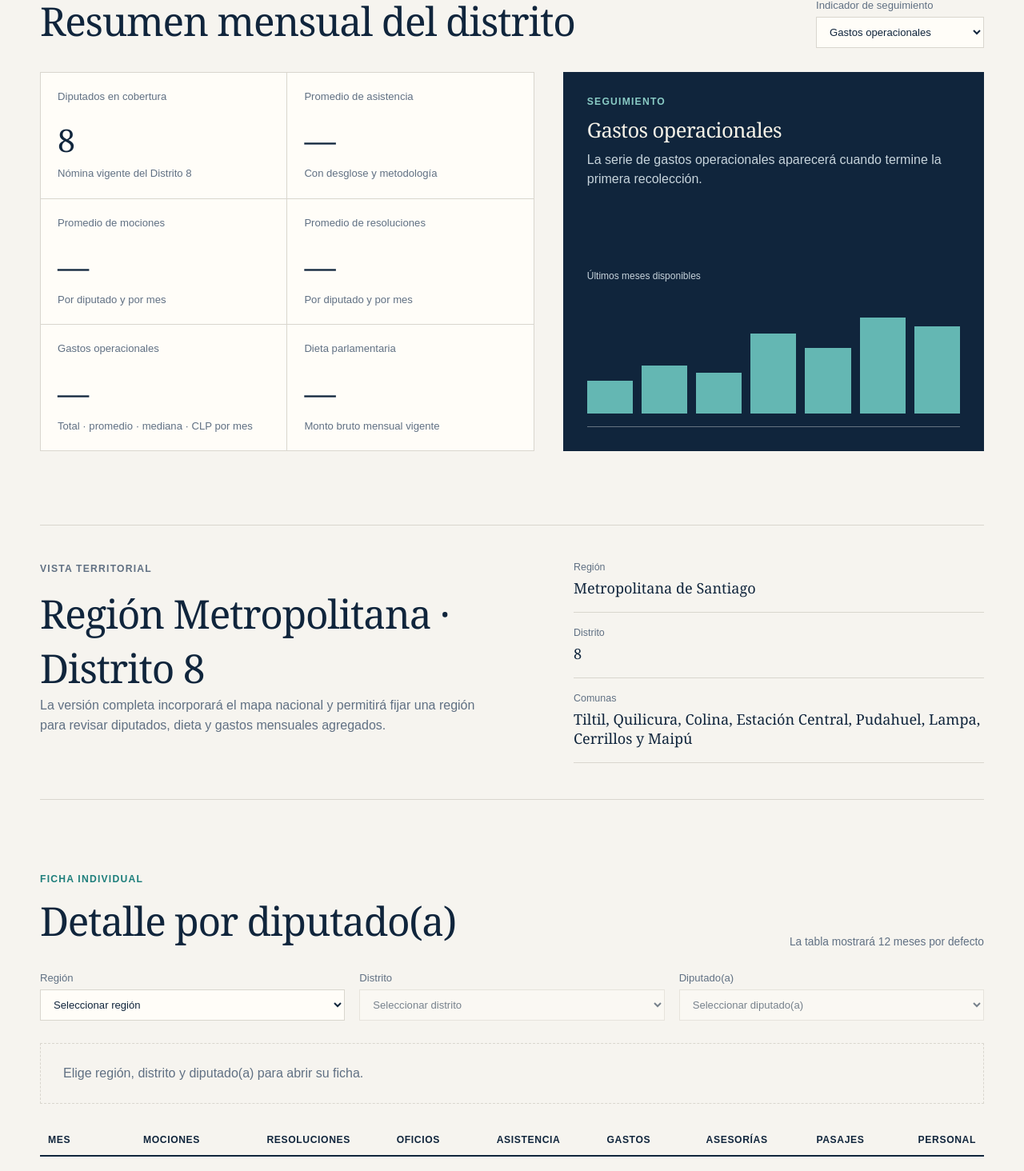
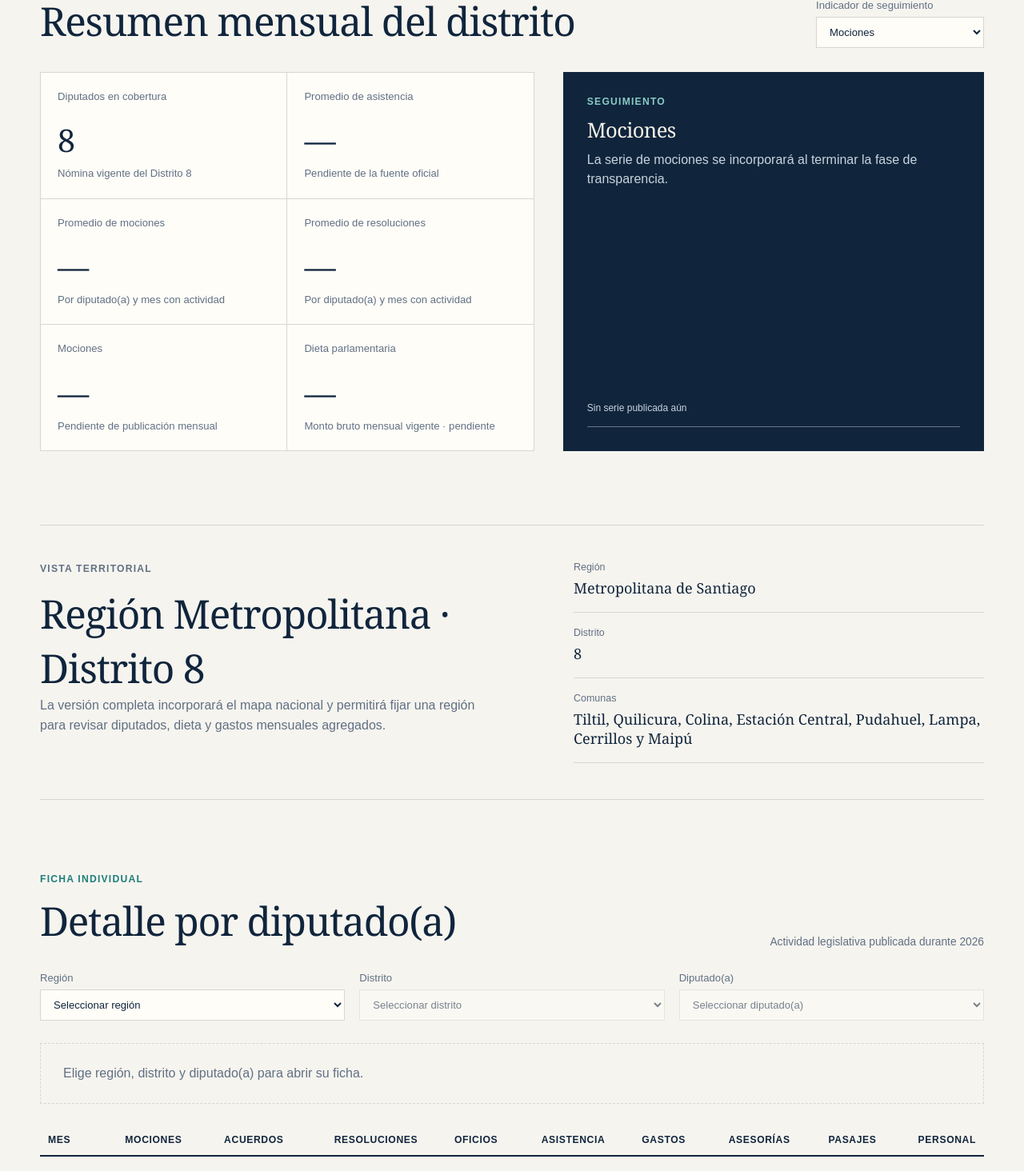
Before and after one commit to faal2026/observatorio-diputados, a Next.js app: page / in a window 1280 px wide. Shown: the part 593-2057 px from the top of the page at 80% size. Built offline with nearby package versions, Linux system fonts and the light colour scheme.

Commit message:
Mostrar actividad legislativa en el tablero

```diff
--- a/app/page.tsx
+++ b/app/page.tsx
@@ -1,25 +1,18 @@
 "use client";
 
-import { useMemo, useState } from "react";
+import { useEffect, useMemo, useState } from "react";
 import districtSummary from "../data/generated/distrito-8-summary.json";
 
 type Metric = "gastos" | "asesorias" | "pasajes" | "personal" | "mociones" | "resoluciones";
+type ActivityName = "motions" | "resolutions";
 
-const metricLabels: Record<Metric, { label: string; unit: string }> = {
+const metricLabels: Record<Metric, { label: string; unit: string; activity?: ActivityName }> = {
   gastos: { label: "Gastos operacionales", unit: "CLP por mes" },
   asesorias: { label: "Asesorías externas", unit: "CLP por mes" },
   pasajes: { label: "Pasajes aéreos", unit: "CLP por mes" },
   personal: { label: "Personal de apoyo", unit: "CLP por mes" },
-  mociones: { label: "Mociones", unit: "Número por mes" },
-  resoluciones: { label: "Resoluciones", unit: "Número por mes" },
-};
-
-const pilotProfile = {
-  name: "Pier Karlezi Hazleby",
-  district: "Distrito 8",
-  region: "Región Metropolitana de Santiago",
-  period: "2026–2030",
-  commissions: ["Hacienda", "Obras Públicas, Transportes y Telecomunicaciones"],
+  mociones: { label: "Mociones", unit: "Número por mes", activity: "motions" },
+  resoluciones: { label: "Resoluciones", unit: "Número por mes", activity: "resolutions" },
 };
 
 const sources = [
@@ -28,143 +21,173 @@ const sources = [
   "Transparencia Activa: dieta parlamentaria vigente.",
 ];
 
+type MonthlyActivity = {
+  by_month: Record<string, number>;
+  total: number;
+  months_with_records: number;
+  average_per_deputy_per_month: number | null;
+};
+
 type DistrictSummary = {
   deputies_count: number;
   retrieved_at: string;
   deputies: { id: string; name: string }[];
+  availability: string;
+  activity?: { motions: MonthlyActivity; agreements: MonthlyActivity; resolutions: MonthlyActivity };
 };
 
+type DeputyRecord = {
+  profile: { id: string; name: string; district: string; region: string; period: string };
+  activity: {
+    motions_by_month_and_state: Record<string, Record<string, number>>;
+    agreements_by_month_and_state: Record<string, Record<string, number>>;
+    resolutions_by_month_and_state: Record<string, Record<string, number>>;
+  };
+  transparency: { availability: string };
+};
+
+const decimal = new Intl.NumberFormat("es-CL", { maximumFractionDigits: 1 });
+const monthFormatter = new Intl.DateTimeFormat("es-CL", { month: "short", year: "numeric" });
+
+function labelMonth(month: string) {
+  const [year, number] = month.split("-").map(Number);
+  return monthFormatter.format(new Date(Date.UTC(year, number - 1, 1))).replace(".", "");
+}
+
+function total(states: Record<string, number> | undefined) {
+  return Object.values(states ?? {}).reduce((sum, value) => sum + value, 0);
+}
+
+function stateLabel(state: string) {
+  if (state === "true") return "Admisible";
+  if (state === "false") return "Inadmisible";
+  return state;
+}
+
+function ActivityCell({ states }: { states: Record<string, number> | undefined }) {
+  if (!states || total(states) === 0) return <>—</>;
+  return <><strong>{total(states)}</strong><small className="activity-state">{Object.entries(states).map(([state, count]) => `${stateLabel(state)}: ${count}`).join(" · ")}</small></>;
+}
+
 export default function Home() {
-  const [metric, setMetric] = useState<Metric>("gastos");
+  const [metric, setMetric] = useState<Metric>("mociones");
   const [region, setRegion] = useState("");
   const [district, setDistrict] = useState("");
   const [deputy, setDeputy] = useState("");
+  const [deputyRecord, setDeputyRecord] = useState<DeputyRecord | null>(null);
+  const [profileMessage, setProfileMessage] = useState("");
   const summary = districtSummary as DistrictSummary;
+  const selected = metricLabels[metric];
+  const selectedDeputy = summary.deputies.find((item) => item.name === deputy);
+  const activity = selected.activity ? summary.activity?.[selected.activity] : undefined;
+  const series = Object.entries(activity?.by_month ?? {});
+  const maximum = Math.max(...series.map(([, value]) => value), 1);
 
-  const selected = metricLabels[metric];
-  const chartLabel = useMemo(
-    () => `La serie de ${selected.label.toLocaleLowerCase("es-CL")} aparecerá cuando termine la primera recolección.`,
-    [selected.label],
-  );
+  useEffect(() => {
+    if (!selectedDeputy) {
+      setDeputyRecord(null);
+      setProfileMessage("");
+      return;
+    }
+
+    let active = true;
+    setDeputyRecord(null);
+    setProfileMessage("Cargando actividad legislativa…");
+    fetch(`data/distrito-8/deputies/${selectedDeputy.id}.json`)
+      .then((response) => {
+        if (!response.ok) throw new Error("La ficha no está disponible.");
+        return response.json() as Promise<DeputyRecord>;
+      })
+      .then((record) => {
+        if (active) {
+          setDeputyRecord(record);
+          setProfileMessage("");
+        }
+      })
+      .catch(() => {
+        if (active) setProfileMessage("No fue posible cargar esta ficha. Vuelve a intentarlo en unos segundos.");
+      });
+
+    return () => { active = false; };
+  }, [selectedDeputy]);
+
+  const detailMonths = useMemo(() => {
+    if (!deputyRecord) return [];
+    const months = new Set([
+      ...Object.keys(deputyRecord.activity.motions_by_month_and_state),
+      ...Object.keys(deputyRecord.activity.agreements_by_month_and_state),
+      ...Object.keys(deputyRecord.activity.resolutions_by_month_and_state),
+    ]);
+    return [...months].sort().reverse();
+  }, [deputyRecord]);
+
+  const averageMotions = summary.activity?.motions.average_per_deputy_per_month;
+  const averageResolutions = summary.activity?.resolutions.average_per_deputy_per_month;
+  const chartLabel = activity
+    ? `${activity.total} registros legislativos en los meses publicados del piloto.`
+    : `La serie de ${selected.label.toLocaleLowerCase("es-CL")} se incorporará al terminar la fase de transparencia.`;
 
   return (
     <main>
       <header className="site-header">
         <p className="eyebrow">Piloto de datos públicos · Distrito 8</p>
         <h1>Observatorio Parlamentario</h1>
-        <p className="intro">
-          Un tablero para entender actividad legislativa, asistencia y transparencia parlamentaria con fuentes oficiales y metodología visible.
-        </p>
+        <p className="intro">Un tablero para entender actividad legislativa, asistencia y transparencia parlamentaria con fuentes oficiales y metodología visible.</p>
       </header>
 
       <section className="status" aria-label="Estado del piloto">
         <span className="status-dot" aria-hidden="true" />
-        <strong>Datos del Distrito 8 actualizados</strong>
-        <span>Nómina oficial descargada el {new Intl.DateTimeFormat("es-CL", { dateStyle: "medium" }).format(new Date(summary.retrieved_at))}. Los meses sin publicación se mostrarán como tales; nunca como $0.</span>
+        <strong>{summary.availability === "phase_one_complete" ? "Actividad legislativa del Distrito 8 actualizada" : "Actividad legislativa actualizada parcialmente"}</strong>
+        <span>Última recolección: {new Intl.DateTimeFormat("es-CL", { dateStyle: "medium", timeStyle: "short" }).format(new Date(summary.retrieved_at))}. Los meses sin publicación se mostrarán como tales; nunca como $0.</span>
       </section>
 
       <section className="dashboard" aria-labelledby="dashboard-title">
         <div className="section-heading">
-          <div>
-            <p className="eyebrow">Tablero general</p>
-            <h2 id="dashboard-title">Resumen mensual del distrito</h2>
-          </div>
-          <label>
-            <span>Indicador de seguimiento</span>
-            <select value={metric} onChange={(event) => setMetric(event.target.value as Metric)}>
-              {Object.entries(metricLabels).map(([key, item]) => (
-                <option key={key} value={key}>{item.label}</option>
-              ))}
-            </select>
-          </label>
+          <div><p className="eyebrow">Tablero general</p><h2 id="dashboard-title">Resumen mensual del distrito</h2></div>
+          <label><span>Indicador de seguimiento</span><select value={metric} onChange={(event) => setMetric(event.target.value as Metric)}>{Object.entries(metricLabels).map(([key, item]) => <option key={key} value={key}>{item.label}</option>)}</select></label>
         </div>
 
         <div className="dashboard-grid">
           <div className="summary-grid">
             <MetricCard label="Diputados en cobertura" value={String(summary.deputies_count)} detail="Nómina vigente del Distrito 8" />
-            <MetricCard label="Promedio de asistencia" value="—" detail="Con desglose y metodología" />
-            <MetricCard label="Promedio de mociones" value="—" detail="Por diputado y por mes" />
-            <MetricCard label="Promedio de resoluciones" value="—" detail="Por diputado y por mes" />
-            <MetricCard label={selected.label} value="—" detail={`Total · promedio · mediana · ${selected.unit}`} />
-            <MetricCard label="Dieta parlamentaria" value="—" detail="Monto bruto mensual vigente" />
+            <MetricCard label="Promedio de asistencia" value="—" detail="Pendiente de la fuente oficial" />
+            <MetricCard label="Promedio de mociones" value={averageMotions == null ? "—" : decimal.format(averageMotions)} detail="Por diputado(a) y mes con actividad" />
+            <MetricCard label="Promedio de resoluciones" value={averageResolutions == null ? "—" : decimal.format(averageResolutions)} detail="Por diputado(a) y mes con actividad" />
+            <MetricCard label={selected.label} value={activity ? String(activity.total) : "—"} detail={activity ? `Total del Distrito 8 · ${selected.unit}` : "Pendiente de publicación mensual"} />
+            <MetricCard label="Dieta parlamentaria" value="—" detail="Monto bruto mensual vigente · pendiente" />
           </div>
 
           <article className="chart-panel" aria-labelledby="chart-title">
-            <div>
-              <p className="eyebrow">Seguimiento</p>
-              <h3 id="chart-title">{selected.label}</h3>
-              <p>{chartLabel}</p>
-            </div>
-            <div className="chart-placeholder" role="img" aria-label="Área reservada para la serie mensual del indicador seleccionado">
-              <span>Últimos meses disponibles</span>
-              <div className="chart-lines" aria-hidden="true"><i /><i /><i /><i /><i /><i /><i /></div>
-            </div>
+            <div><p className="eyebrow">Seguimiento</p><h3 id="chart-title">{selected.label}</h3><p>{chartLabel}</p></div>
+            {series.length ? (
+              <div className="chart" role="img" aria-label={`Serie mensual de ${selected.label}`}>
+                <div className="chart-lines" aria-hidden="true">{series.map(([month, value]) => <i key={month} style={{ height: `${Math.max(8, Math.round((value / maximum) * 100))}%` }} title={`${labelMonth(month)}: ${value}`} />)}</div>
+                <div className="chart-axis">{series.map(([month, value]) => <span key={month}>{labelMonth(month)}<b>{value}</b></span>)}</div>
+              </div>
+            ) : <div className="chart-placeholder" role="img" aria-label="Serie pendiente de publicación"><span>Sin serie publicada aún</span></div>}
           </article>
         </div>
       </section>
 
       <section className="district-view" aria-labelledby="district-title">
-        <div>
-          <p className="eyebrow">Vista territorial</p>
-          <h2 id="district-title">Región Metropolitana · Distrito 8</h2>
-          <p>
-            La versión completa incorporará el mapa nacional y permitirá fijar una región para revisar diputados, dieta y gastos mensuales agregados.
-          </p>
-        </div>
-        <dl className="territory-details">
-          <div><dt>Región</dt><dd>Metropolitana de Santiago</dd></div>
-          <div><dt>Distrito</dt><dd>8</dd></div>
-          <div><dt>Comunas</dt><dd>Tiltil, Quilicura, Colina, Estación Central, Pudahuel, Lampa, Cerrillos y Maipú</dd></div>
-        </dl>
+        <div><p className="eyebrow">Vista territorial</p><h2 id="district-title">Región Metropolitana · Distrito 8</h2><p>La versión completa incorporará el mapa nacional y permitirá fijar una región para revisar diputados, dieta y gastos mensuales agregados.</p></div>
+        <dl className="territory-details"><div><dt>Región</dt><dd>Metropolitana de Santiago</dd></div><div><dt>Distrito</dt><dd>8</dd></div><div><dt>Comunas</dt><dd>Tiltil, Quilicura, Colina, Estación Central, Pudahuel, Lampa, Cerrillos y Maipú</dd></div></dl>
       </section>
 
       <section className="profile" aria-labelledby="profile-title">
-        <div className="section-heading">
-          <div>
-            <p className="eyebrow">Ficha individual</p>
-            <h2 id="profile-title">Detalle por diputado(a)</h2>
-          </div>
-          <span className="coverage-note">La tabla mostrará 12 meses por defecto</span>
-        </div>
-
+        <div className="section-heading"><div><p className="eyebrow">Ficha individual</p><h2 id="profile-title">Detalle por diputado(a)</h2></div><span className="coverage-note">Actividad legislativa publicada durante 2026</span></div>
         <div className="filters">
           <label><span>Región</span><select value={region} onChange={(event) => setRegion(event.target.value)}><option value="">Seleccionar región</option><option>Región Metropolitana de Santiago</option></select></label>
           <label><span>Distrito</span><select value={district} onChange={(event) => setDistrict(event.target.value)} disabled={!region}><option value="">Seleccionar distrito</option><option>Distrito 8</option></select></label>
           <label><span>Diputado(a)</span><select value={deputy} onChange={(event) => setDeputy(event.target.value)} disabled={!district}><option value="">Seleccionar diputado(a)</option>{summary.deputies.map((item) => <option key={item.id}>{item.name}</option>)}</select></label>
         </div>
 
-        {deputy ? (
-          <article className="profile-card">
-            <div>
-              <p className="eyebrow">Ficha del piloto</p>
-              <h3>{deputy}</h3>
-              <p>{pilotProfile.district} · {pilotProfile.region} · {pilotProfile.period}</p>
-            </div>
-            <div>
-              {deputy === pilotProfile.name ? (
-                <><h4>Comisiones actuales</h4><ul>{pilotProfile.commissions.map((commission) => <li key={commission}>{commission}</li>)}</ul></>
-              ) : (
-                <><h4>Comisiones actuales</h4><p>Se incorporarán desde la fuente oficial en la siguiente actualización del piloto.</p></>
-              )}
-            </div>
-          </article>
-        ) : (
-          <div className="empty-state">Elige región, distrito y diputado(a) para abrir su ficha.</div>
-        )}
+        {deputyRecord ? <article className="profile-card"><div><p className="eyebrow">Ficha del piloto</p><h3>{deputyRecord.profile.name}</h3><p>{deputyRecord.profile.district} · {deputyRecord.profile.region} · {deputyRecord.profile.period}</p></div><div><h4>Disponibilidad</h4><p>Actividad legislativa cargada. Comisiones, asistencia, oficios y transparencia se incorporarán al validar sus fuentes mensuales.</p></div></article> : <div className="empty-state">{profileMessage || "Elige región, distrito y diputado(a) para abrir su ficha."}</div>}
 
-        <div className="table-wrap">
-          <table>
-            <thead><tr><th>Mes</th><th>Mociones</th><th>Resoluciones</th><th>Oficios</th><th>Asistencia</th><th>Gastos</th><th>Asesorías</th><th>Pasajes</th><th>Personal</th></tr></thead>
-            <tbody><tr><td colSpan={9}>La primera corrida del piloto cargará aquí los últimos meses que estén publicados.</td></tr></tbody>
-          </table>
-        </div>
+        <div className="table-wrap"><table><thead><tr><th>Mes</th><th>Mociones</th><th>Acuerdos</th><th>Resoluciones</th><th>Oficios</th><th>Asistencia</th><th>Gastos</th><th>Asesorías</th><th>Pasajes</th><th>Personal</th></tr></thead><tbody>{detailMonths.length ? detailMonths.map((month) => <tr key={month}><td>{labelMonth(month)}</td><td><ActivityCell states={deputyRecord?.activity.motions_by_month_and_state[month]} /></td><td><ActivityCell states={deputyRecord?.activity.agreements_by_month_and_state[month]} /></td><td><ActivityCell states={deputyRecord?.activity.resolutions_by_month_and_state[month]} /></td><td>—</td><td>—</td><td>—</td><td>—</td><td>—</td><td>—</td></tr>) : <tr><td colSpan={10}>Elige un diputado(a) para ver los meses publicados.</td></tr>}</tbody></table></div>
       </section>
 
-      <section className="methodology" aria-labelledby="methodology-title">
-        <p className="eyebrow">Trazabilidad</p>
-        <h2 id="methodology-title">Cómo leer este tablero</h2>
-        <ul>{sources.map((source) => <li key={source}>{source}</li>)}</ul>
-      </section>
+      <section className="methodology" aria-labelledby="methodology-title"><p className="eyebrow">Trazabilidad</p><h2 id="methodology-title">Cómo leer este tablero</h2><ul>{sources.map((source) => <li key={source}>{source}</li>)}</ul></section>
     </main>
   );
 }
```
Also changed, not shown: app/globals.css, 1 other file (tests, documents, lock files or other folders).
